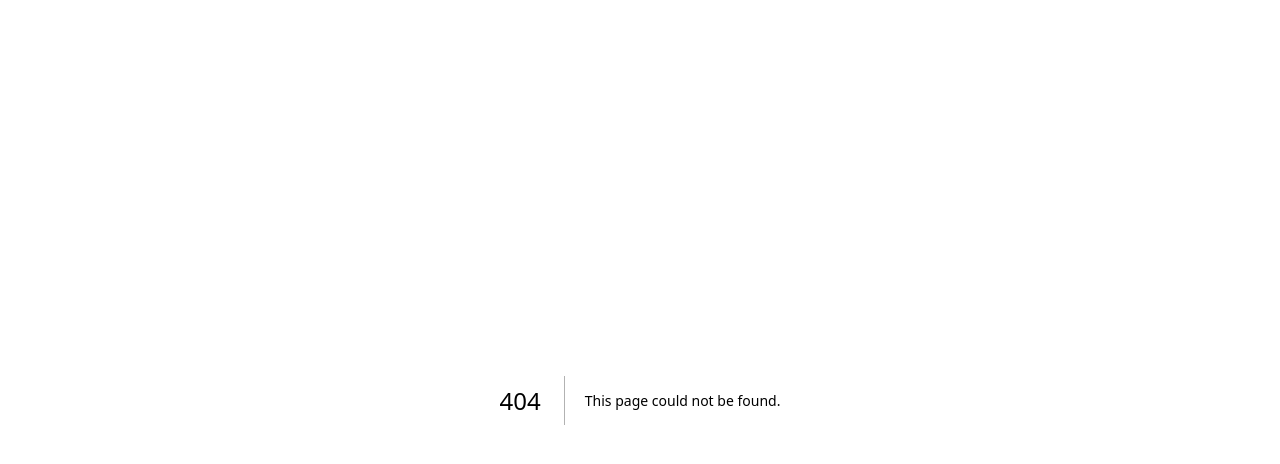
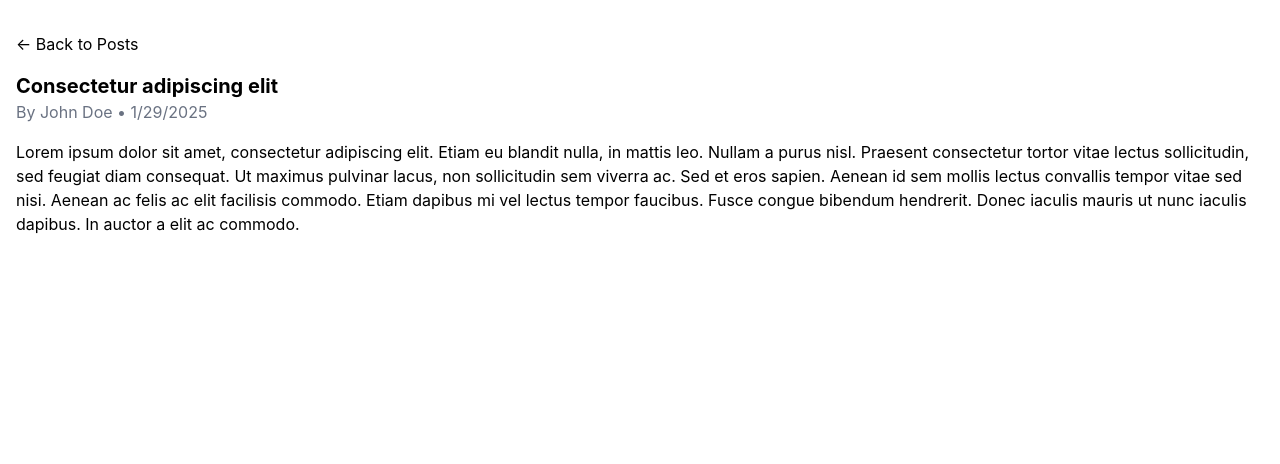
Before and after one commit to emevieira123/blog-app, a Next.js app: page /posts/1 in a window 1280 px wide. Before the commit this address had no page. Shown: the top 464 px of the page. Built offline with nearby package versions, Linux system fonts and the light colour scheme; data requests are answered from the project's data file.

Commit message:
feat: implementação inicial dos detalhes do post

```diff
--- /dev/null
+++ b/pages/posts/[id]/index.tsx
@@ -0,0 +1,57 @@
+import { GetStaticPaths, GetStaticProps } from "next";
+import Link from "next/link";
+import { Post } from "../_types/post";
+import { api } from "../../api";
+import { Endpoints } from "../../api/Endpoints";
+import { useRouter } from "next/router";
+
+export default function PostDetails({ post }: { post: Post }) {
+  const router = useRouter();
+
+  if (router.isFallback) {
+    return <div>Loading...</div>;
+  }
+
+  return (
+    <div className="container mx-auto px-4 py-8">
+      <Link href="/" className="text-blue-500 hover:underline mb-4 block">
+        ← Back to Posts
+      </Link>
+      <article className="prose lg:prose-xl">
+        <h1 className=" text-xl font-bold">
+          {post.title}
+        </h1>
+        <div className="text-gray-500">
+          By {post.author} • {new Date(post.date).toLocaleDateString()}
+        </div>
+        <div
+          dangerouslySetInnerHTML={{ __html: post.content }}
+          className="mt-4"
+        />
+      </article>
+    </div>
+  );
+}
+
+export const getStaticPaths: GetStaticPaths = async () => {
+  const { data } = await api.get<Post[]>(Endpoints.POSTS)
+
+  const paths = data?.map((post) => ({
+    params: { id: post.id },
+  }));
+  return { paths, fallback: false };
+};
+
+export const getStaticProps: GetStaticProps = async (context) => {
+  const { data } = await api.get<Post[]>(Endpoints.POSTS)
+
+  const { params } = context;
+  if (!params || !params.id) {
+    return { notFound: true };
+  }
+
+  const post = data.find((post) => post.id === params.id);
+  return {
+    props: { post },
+  };
+};
```
